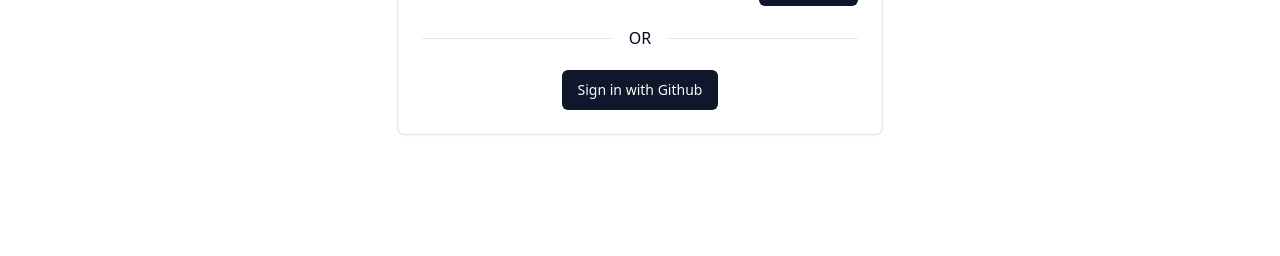
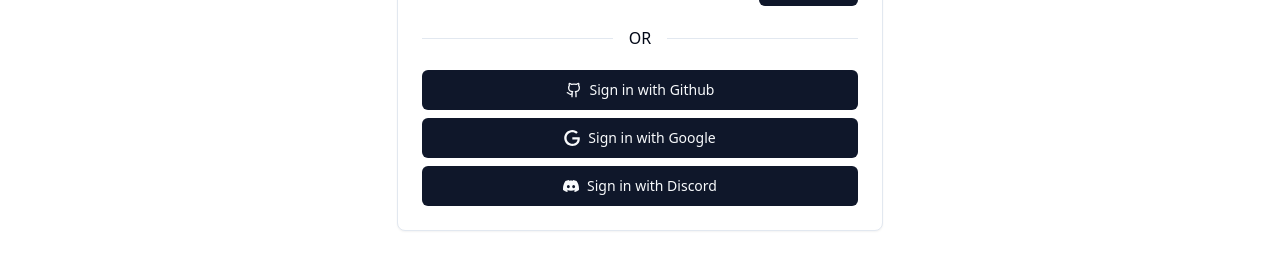
Before and after one commit to jilv220/portfolio, a Next.js app: page /login in a window 1280 px wide. Shown: the part 330-586 px from the top of the page. Built offline with nearby package versions, Linux system fonts and the light colour scheme; no server answers.

Commit message:
implement all oauth providers

```diff
--- /dev/null
+++ b/src/components/brand-icons/discord-icon.tsx
@@ -0,0 +1,21 @@
+import { cn } from "@/lib/utils";
+import React from "react";
+
+type IconProps = {
+  className?: string;
+};
+
+export default function Discord({ className }: IconProps) {
+  return (
+    <svg
+      className={cn(className)}
+      xmlns="http://www.w3.org/2000/svg"
+      viewBox="0 0 24 24"
+      width={24}
+      height={24}
+      fill="currentColor"
+    >
+      <path d="M20.317 4.3698a19.7913 19.7913 0 00-4.8851-1.5152.0741.0741 0 00-.0785.0371c-.211.3753-.4447.8648-.6083 1.2495-1.8447-.2762-3.68-.2762-5.4868 0-.1636-.3933-.4058-.8742-.6177-1.2495a.077.077 0 00-.0785-.037 19.7363 19.7363 0 00-4.8852 1.515.0699.0699 0 00-.0321.0277C.5334 9.0458-.319 13.5799.0992 18.0578a.0824.0824 0 00.0312.0561c2.0528 1.5076 4.0413 2.4228 5.9929 3.0294a.0777.0777 0 00.0842-.0276c.4616-.6304.8731-1.2952 1.226-1.9942a.076.076 0 00-.0416-.1057c-.6528-.2476-1.2743-.5495-1.8722-.8923a.077.077 0 01-.0076-.1277c.1258-.0943.2517-.1923.3718-.2914a.0743.0743 0 01.0776-.0105c3.9278 1.7933 8.18 1.7933 12.0614 0a.0739.0739 0 01.0785.0095c.1202.099.246.1981.3728.2924a.077.077 0 01-.0066.1276 12.2986 12.2986 0 01-1.873.8914.0766.0766 0 00-.0407.1067c.3604.698.7719 1.3628 1.225 1.9932a.076.076 0 00.0842.0286c1.961-.6067 3.9495-1.5219 6.0023-3.0294a.077.077 0 00.0313-.0552c.5004-5.177-.8382-9.6739-3.5485-13.6604a.061.061 0 00-.0312-.0286zM8.02 15.3312c-1.1825 0-2.1569-1.0857-2.1569-2.419 0-1.3332.9555-2.4189 2.157-2.4189 1.2108 0 2.1757 1.0952 2.1568 2.419 0 1.3332-.9555 2.4189-2.1569 2.4189zm7.9748 0c-1.1825 0-2.1569-1.0857-2.1569-2.419 0-1.3332.9554-2.4189 2.1569-2.4189 1.2108 0 2.1757 1.0952 2.1568 2.419 0 1.3332-.946 2.4189-2.1568 2.4189Z" />
+    </svg>
+  );
+}
--- /dev/null
+++ b/src/components/brand-icons/google-icon.tsx
@@ -0,0 +1,21 @@
+import { cn } from "@/lib/utils";
+import React from "react";
+
+type IconProps = {
+  className?: string;
+};
+
+export default function Google({ className }: IconProps) {
+  return (
+    <svg
+      className={cn(className)}
+      xmlns="http://www.w3.org/2000/svg"
+      viewBox="0 0 24 24"
+      width={24}
+      height={24}
+      fill="currentColor"
+    >
+      <path d="M12.48 10.92v3.28h7.84c-.24 1.84-.853 3.187-1.787 4.133-1.147 1.147-2.933 2.4-6.053 2.4-4.827 0-8.6-3.893-8.6-8.72s3.773-8.72 8.6-8.72c2.6 0 4.507 1.027 5.907 2.347l2.307-2.307C18.747 1.44 16.133 0 12.48 0 5.867 0 .307 5.387.307 12s5.56 12 12.173 12c3.573 0 6.267-1.173 8.373-3.36 2.16-2.16 2.84-5.213 2.84-7.667 0-.76-.053-1.467-.173-2.053H12.48z"></path>
+    </svg>
+  );
+}
--- a/src/components/oauth-btns.tsx
+++ b/src/components/oauth-btns.tsx
@@ -3,6 +3,9 @@
 import { signIn, useSession } from "next-auth/react";
 import { Button } from "./ui/button";
 import { redirect } from "next/navigation";
+import { Github, Twitter } from "lucide-react";
+import Google from "./brand-icons/google-icon";
+import Discord from "./brand-icons/discord-icon";
 
 export default function OAuthBtns() {
   const { data: session, status } = useSession();
@@ -12,8 +15,19 @@
   }
 
   return (
-    <Button onClick={() => signIn("github", { callbackUrl: "/blog" })}>
-      Sign in with Github
-    </Button>
+    <div className="flex flex-col gap-2 w-full">
+      <Button onClick={() => signIn("github", { callbackUrl: "/blog" })}>
+        <Github className="mr-2 h-4 w-4" />
+        Sign in with Github
+      </Button>
+      <Button onClick={() => signIn("google", { callbackUrl: "/blog" })}>
+        <Google className="mr-2 h-4 w-4" />
+        Sign in with Google
+      </Button>
+      <Button onClick={() => signIn("discord", { callbackUrl: "/blog" })}>
+        <Discord className="mr-2 h-4 w-4" />
+        Sign in with Discord
+      </Button>
+    </div>
   );
 }
--- a/src/config/auth-options.ts
+++ b/src/config/auth-options.ts
@@ -1,6 +1,8 @@
 import { NextAuthOptions } from "next-auth";
 import CredentialsProvider from "next-auth/providers/credentials";
 import GithubProvider from "next-auth/providers/github";
+import GoogleProvider from "next-auth/providers/google";
+import DiscordProvider from "next-auth/providers/discord";
 import { DrizzleAdapter } from "@auth/drizzle-adapter";
 import { db } from "@/db/drizzle";
 
@@ -10,6 +12,14 @@
     GithubProvider({
       clientId: process.env.GITHUB_ID!,
       clientSecret: process.env.GITHUB_SECRET!,
+    }),
+    GoogleProvider({
+      clientId: process.env.GOOGLE_CLIENT_ID!,
+      clientSecret: process.env.GOOGLE_CLIENT_SECRET!,
+    }),
+    DiscordProvider({
+      clientId: process.env.DISCORD_CLIENT_ID!,
+      clientSecret: process.env.DISCORD_CLIENT_SECRET!,
     }),
     // CredentialsProvider({
     //   name: "Credentials",
```
